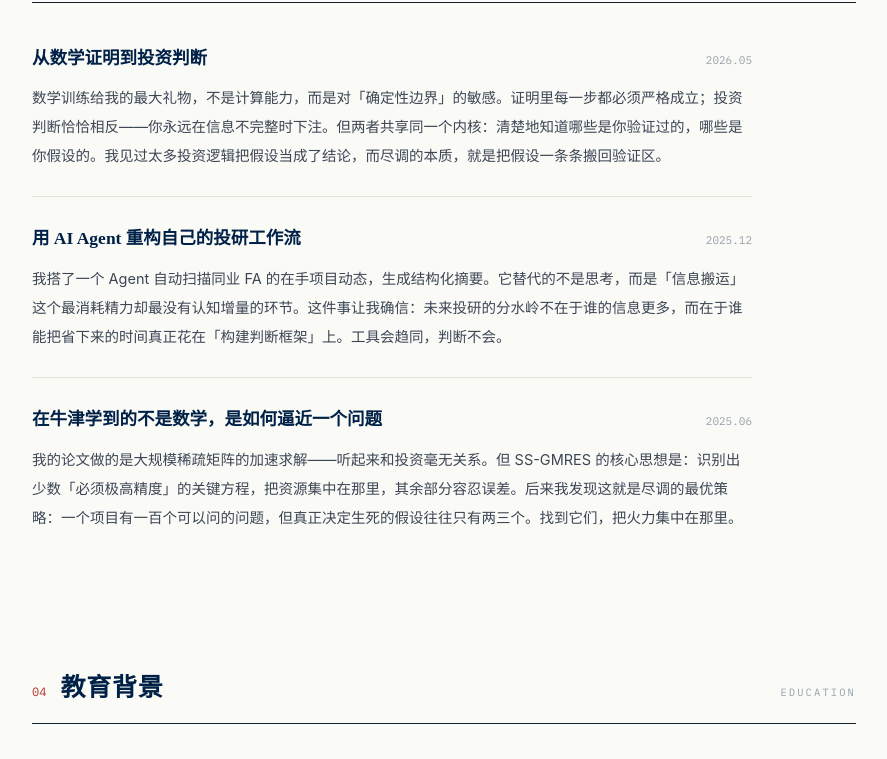
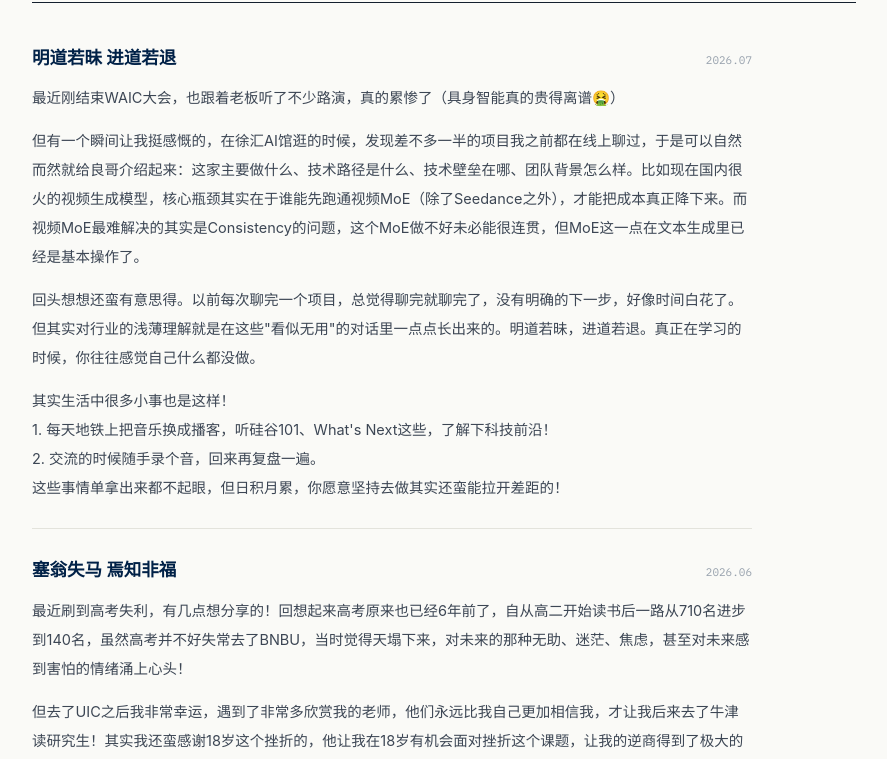
Before and after one commit to wyd0042/Kimming_chen, a React (Vite) app: page / in a window 1280 px wide. Shown: the part 2420-3179 px from the top of the page, without its empty margins (196-1083 px from the left). Built offline with nearby package versions, Linux system fonts and the light colour scheme.

Commit message:
Update reflection essays

```diff
--- a/src/JimmyChenSite.jsx
+++ b/src/JimmyChenSite.jsx
@@ -410,21 +410,32 @@ M_{\mathrm{FFN}}=16d^2\times2\ \mathrm{bytes}`, caption: "FFN 子模块：权重
 const REFLECTIONS = [
   {
     id: 1,
-    title: "从数学证明到投资判断",
-    date: "2026.05",
-    content: "数学训练给我的最大礼物，不是计算能力，而是对「确定性边界」的敏感。证明里每一步都必须严格成立；投资判断恰恰相反——你永远在信息不完整时下注。但两者共享同一个内核：清楚地知道哪些是你验证过的，哪些是你假设的。我见过太多投资逻辑把假设当成了结论，而尽调的本质，就是把假设一条条搬回验证区。",
+    title: "明道若昧 进道若退",
+    date: "2026.07",
+    content: `最近刚结束WAIC大会，也跟着老板听了不少路演，真的累惨了（具身智能真的贵得离谱🤮）
+
+但有一个瞬间让我挺感慨的，在徐汇AI馆逛的时候，发现差不多一半的项目我之前都在线上聊过，于是可以自然而然就给良哥介绍起来：这家主要做什么、技术路径是什么、技术壁垒在哪、团队背景怎么样。比如现在国内很火的视频生成模型，核心瓶颈其实在于谁能先跑通视频MoE（除了Seedance之外），才能把成本真正降下来。而视频MoE最难解决的其实是Consistency的问题，这个MoE做不好未必能很连贯，但MoE这一点在文本生成里已经是基本操作了。
+
+回头想想还蛮有意思得。以前每次聊完一个项目，总觉得聊完就聊完了，没有明确的下一步，好像时间白花了。但其实对行业的浅薄理解就是在这些"看似无用"的对话里一点点长出来的。明道若昧，进道若退。真正在学习的时候，你往往感觉自己什么都没做。
+
+其实生活中很多小事也是这样！
+1. 每天地铁上把音乐换成播客，听硅谷101、What's Next这些，了解下科技前沿！
+2. 交流的时候随手录个音，回来再复盘一遍。
+这些事情单拿出来都不起眼，但日积月累，你愿意坚持去做其实还蛮能拉开差距的！`,
   },
   {
-    id: 3,
-    title: "用 AI Agent 重构自己的投研工作流",
-    date: "2025.12",
-    content: "我搭了一个 Agent 自动扫描同业 FA 的在手项目动态，生成结构化摘要。它替代的不是思考，而是「信息搬运」这个最消耗精力却最没有认知增量的环节。这件事让我确信：未来投研的分水岭不在于谁的信息更多，而在于谁能把省下来的时间真正花在「构建判断框架」上。工具会趋同，判断不会。",
-  },
-  {
-    id: 4,
-    title: "在牛津学到的不是数学，是如何逼近一个问题",
-    date: "2025.06",
-    content: "我的论文做的是大规模稀疏矩阵的加速求解——听起来和投资毫无关系。但 SS-GMRES 的核心思想是：识别出少数「必须极高精度」的关键方程，把资源集中在那里，其余部分容忍误差。后来我发现这就是尽调的最优策略：一个项目有一百个可以问的问题，但真正决定生死的假设往往只有两三个。找到它们，把火力集中在那里。",
+    id: 2,
+    title: "塞翁失马 焉知非福",
+    date: "2026.06",
+    content: `最近刷到高考失利，有几点想分享的！回想起来高考原来也已经6年前了，自从高二开始读书后一路从710名进步到140名，虽然高考并不好失常去了BNBU，当时觉得天塌下来，对未来的那种无助、迷茫、焦虑，甚至对未来感到害怕的情绪涌上心头！
+
+但去了UIC之后我非常幸运，遇到了非常多欣赏我的老师，他们永远比我自己更加相信我，才让我后来去了牛津读研究生！其实我还蛮感谢18岁这个挫折的，他让我在18岁有机会面对挫折这个课题，让我的逆商得到了极大的锻炼！高考仅仅只是人生的一小步，在失败过后，你是否有勇气为了自己在拼劲全力再博一次，再争取一次！
+
+毕业后，我放弃了原定的工作路线去菊花🌼上班，因为我一直坚信程序员并非我的终点，选择去毫不相干的一级市场上班！在这里我非常感谢xx的引荐让我有机会去了卖方上班，我本来只想工作几个月就回家卖布，但在工作中我发现了自己真真正正的缺点不足之处！但我仍然坚信卖方也并非我最后的去处！
+
+之后我便开始了长达几个月的准备，面过红杉，面过真格，面过IDG等等，这些都是我曾经从来不敢想的公司，不断的被拒绝不断的站起来，这种不服输的精神是18岁的失利带给我的！这里引用黄仁勋的一句话：如果你想进步，最重要的是你的resilience，并非你的smart！但我非常幸运呢，我遇到了欣赏我的人，让我有机会真真正正去到买方上班！
+
+分享到这里，我并非想自夸，我只想用自己的经历分享给大家Never let others tell you you can't do something. 要永远的相信自己，更要相信事物的发展是螺旋式上升、波浪式前进的！从双非到牛津，从双非到一级市场，把所有的不可能都变成现实，在这个过程中只有我自己知道一筹莫展的时刻，深度怀疑自己能力的时刻，但请相信是金子总会发光，我们唯一能做的就是打造自身价值，让未来的我们闪闪发光！`,
   },
   // ✏️ 添加新感悟：复制上面任意一段，改 id 和内容
 ];
@@ -806,7 +817,11 @@ export default function JimmyChenSite() {
                   <h3 className="ref-title">{r.title}</h3>
                   <span className="ref-date">{r.date}</span>
                 </div>
-                <p className="ref-content">{r.content}</p>
+                <div className="ref-content">
+                  {r.content.split(/\n{2,}/).map((paragraph) => (
+                    <p key={paragraph}>{paragraph}</p>
+                  ))}
+                </div>
               </article>
             ))}
           </div>
@@ -957,6 +972,7 @@ export default function JimmyChenSite() {
         .ref-title{font-family:var(--serif);font-size:17.5px;font-weight:700;color:var(--oxford)}
         .ref-date{font-family:var(--mono);font-size:11px;color:var(--faint);flex-shrink:0}
         .ref-content{font-size:14.5px;color:#3C4654;line-height:2}
+        .ref-content p{margin:0 0 14px;white-space:pre-line}.ref-content p:last-child{margin-bottom:0}
 
         .modal-backdrop{position:fixed;inset:0;z-index:200;background:rgba(20,32,46,.44);backdrop-filter:blur(5px);-webkit-backdrop-filter:blur(5px);display:flex;align-items:center;justify-content:center;padding:32px}
         .modal-panel{position:relative;width:min(760px,100%);max-height:min(76vh,720px);overflow:auto;background:#fff;color:var(--ink);border:1px solid rgba(0,33,71,.12);border-radius:6px;box-shadow:0 24px 70px rgba(0,0,0,.22);padding:54px 62px 58px}
```
